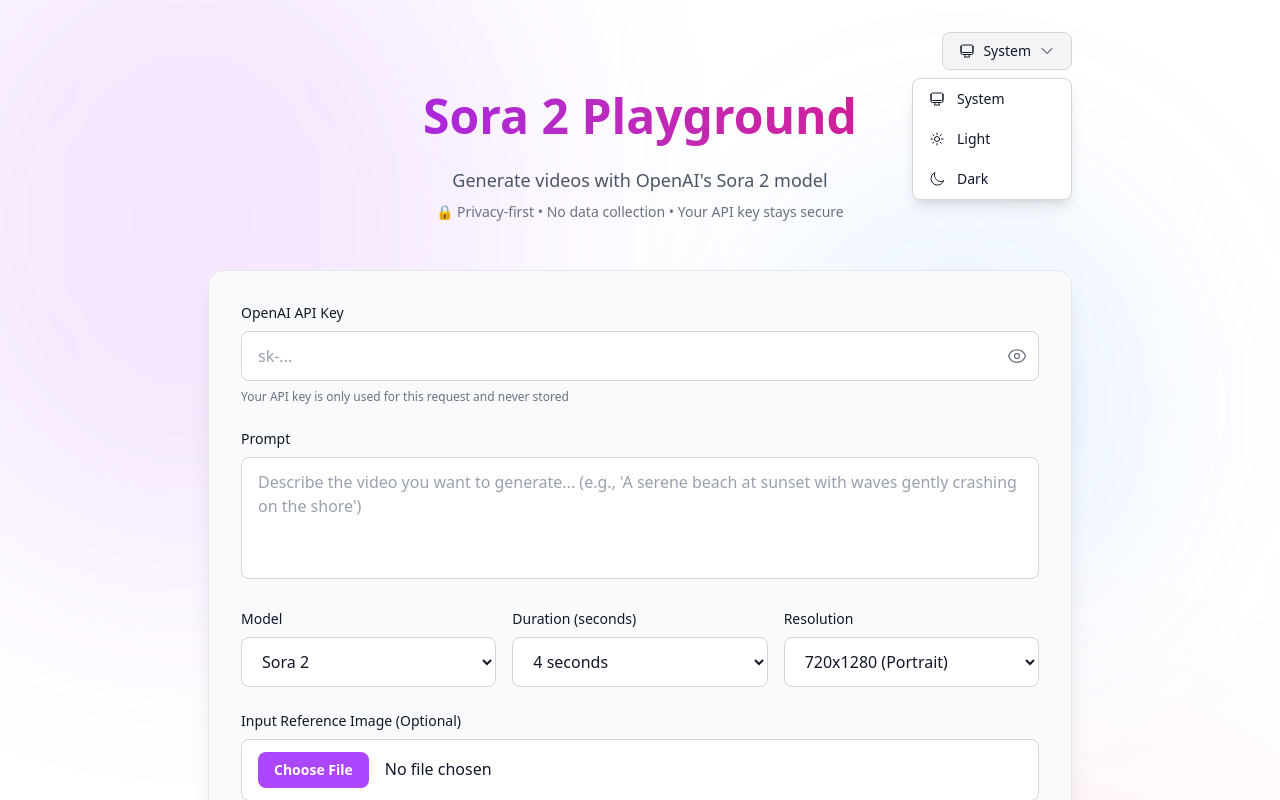
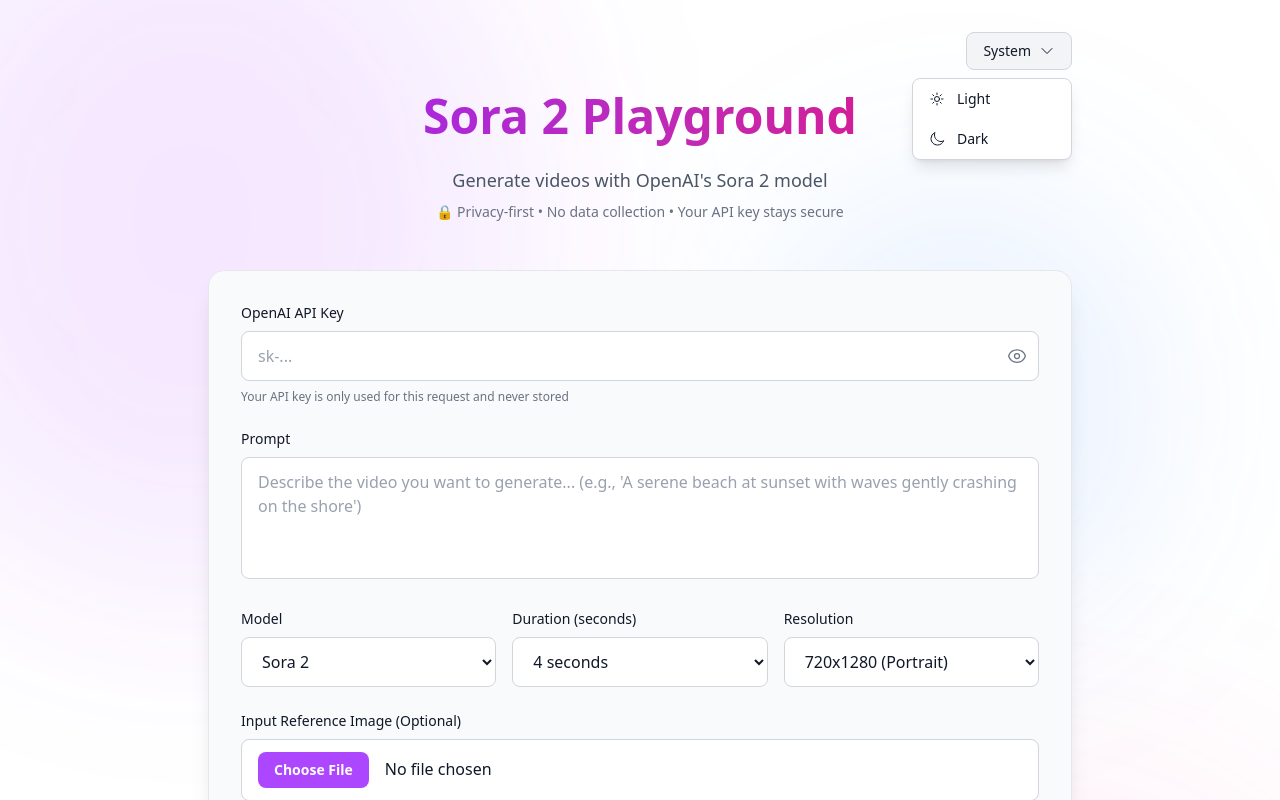
Before and after one commit to vuegames/sora2-playground, a Next.js app: page / in a window 1280 px wide. Both pictures are taken after a click on the button "System". Shown: the top 800 px of the page. Built offline with nearby package versions, Linux system fonts and the light colour scheme.

Commit message:
Update ThemeDropdown.tsx

```diff
--- a/src/components/ThemeDropdown.tsx
+++ b/src/components/ThemeDropdown.tsx
@@ -18,12 +18,6 @@ export default function ThemeDropdown({ theme, onThemeChange }: ThemeDropdownPro
 
   const getThemeIcon = (themeType: ThemeType) => {
     switch (themeType) {
-      case 'system':
-        return (
-          <svg xmlns="http://www.w3.org/2000/svg" fill="none" viewBox="0 0 24 24" strokeWidth={1.5} stroke="currentColor" className="w-4 h-4">
-            <path strokeLinecap="round" strokeLinejoin="round" d="M9 17.25v1.007a3 3 0 01-.879 2.122L7.5 21h9l-.621-.621A3 3 0 0115 18.257V17.25m6-12V15a2.25 2.25 0 01-2.25 2.25H5.25A2.25 2.25 0 013 15V5.25m18 0A2.25 2.25 0 0018.75 3H5.25A2.25 2.25 0 003 5.25m18 0V12a2.25 2.25 0 01-2.25 2.25H5.25A2.25 2.25 0 013 12V5.25" />
-          </svg>
-        );
       case 'light':
         return (
           <svg xmlns="http://www.w3.org/2000/svg" fill="none" viewBox="0 0 24 24" strokeWidth={1.5} stroke="currentColor" className="w-4 h-4">
@@ -36,6 +30,8 @@ export default function ThemeDropdown({ theme, onThemeChange }: ThemeDropdownPro
             <path strokeLinecap="round" strokeLinejoin="round" d="M21.752 15.002A9.718 9.718 0 0118 15.75c-5.385 0-9.75-4.365-9.75-9.75 0-1.33.266-2.597.748-3.752A9.753 9.753 0 003 11.25C3 16.635 7.365 21 12.75 21a9.753 9.753 0 009.002-5.998z" />
           </svg>
         );
+      default:
+        return null;
     }
   };
 
@@ -63,7 +59,7 @@ export default function ThemeDropdown({ theme, onThemeChange }: ThemeDropdownPro
             onClick={() => setIsOpen(false)}
           />
           <div className="absolute right-0 mt-2 w-40 bg-white dark:bg-zinc-800 border border-gray-300 dark:border-zinc-700 rounded-lg shadow-lg overflow-hidden z-20">
-            {(['system', 'light', 'dark'] as ThemeType[]).map((themeOption) => (
+            {(['light', 'dark'] as ThemeType[]).map((themeOption) => (
               <button
                 key={themeOption}
                 onClick={() => handleThemeChange(themeOption)}
```
